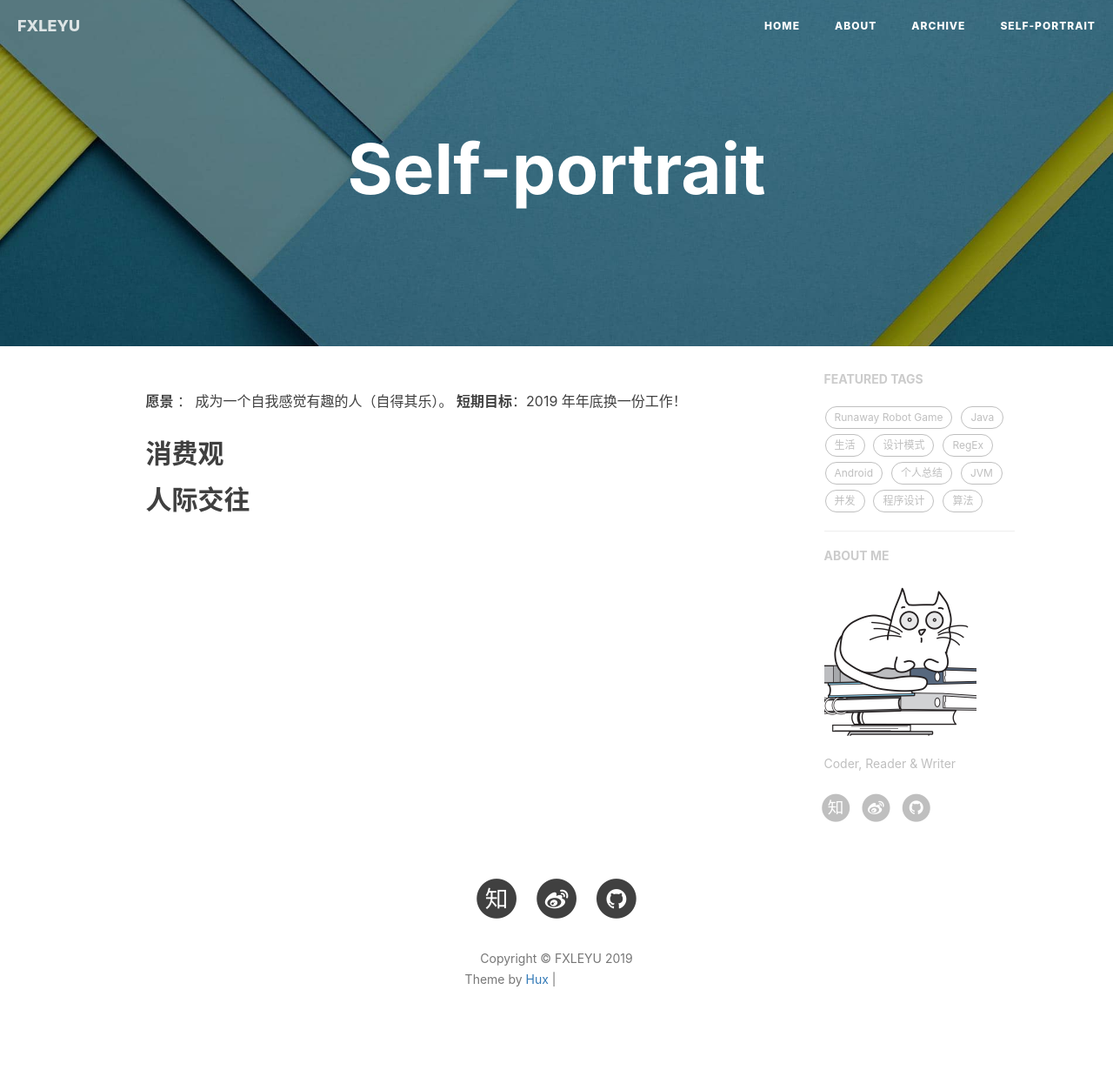
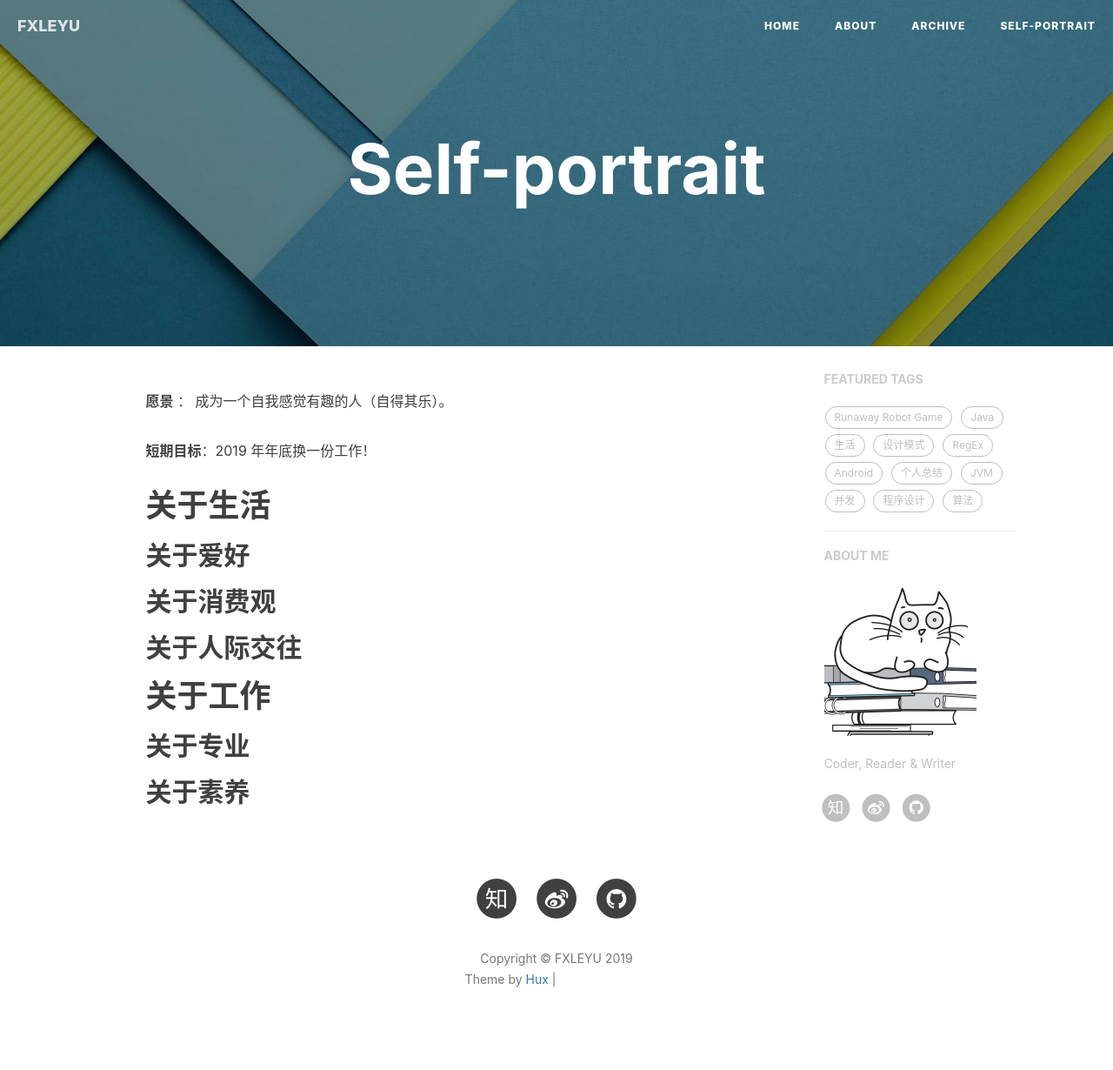
Before and after one commit to fxleyu/fxleyu.github.io, a Jekyll site: the page built from self-portrayal.md, in a window 1280 px wide. Shown: the whole page at 87% size. Built offline with Jekyll 4.4.1, drawn with Linux system fonts in a browser that asks for light colours; nearby versions of some CDN libraries; comment, search, counter and statistics services are not loaded; grey boxes are pictures that could not be loaded.

Commit message:
重新定义自画像

```diff
--- a/self-portrayal.md
+++ b/self-portrayal.md
@@ -4,8 +4,15 @@ title: Self-portrait
 ---
 
 **愿景** ： 成为一个自我感觉有趣的人（自得其乐）。
+
+
 **短期目标**：2019 年年底换一份工作！
 
-## 消费观
+# 关于生活
+## 关于爱好
+## 关于消费观
+## 关于人际交往
 
-## 人际交往
+# 关于工作
+## 关于专业
+## 关于素养
```
